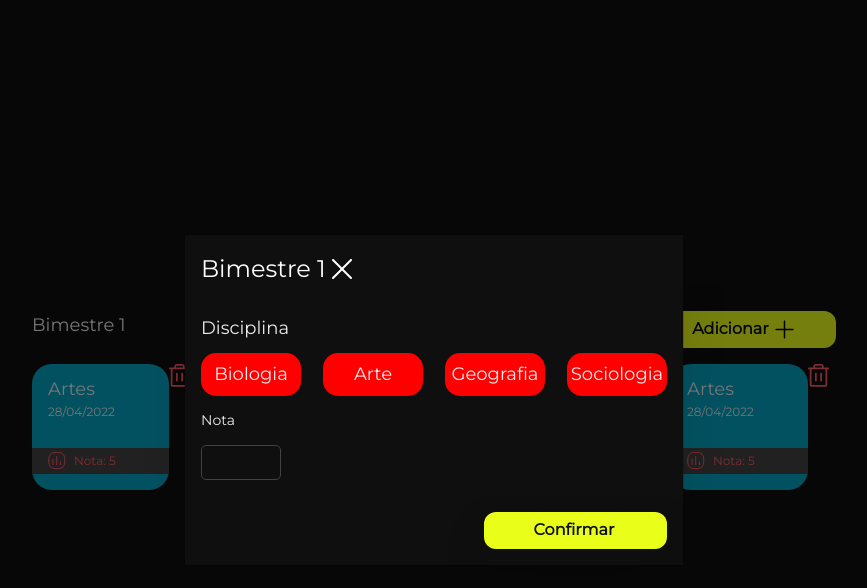
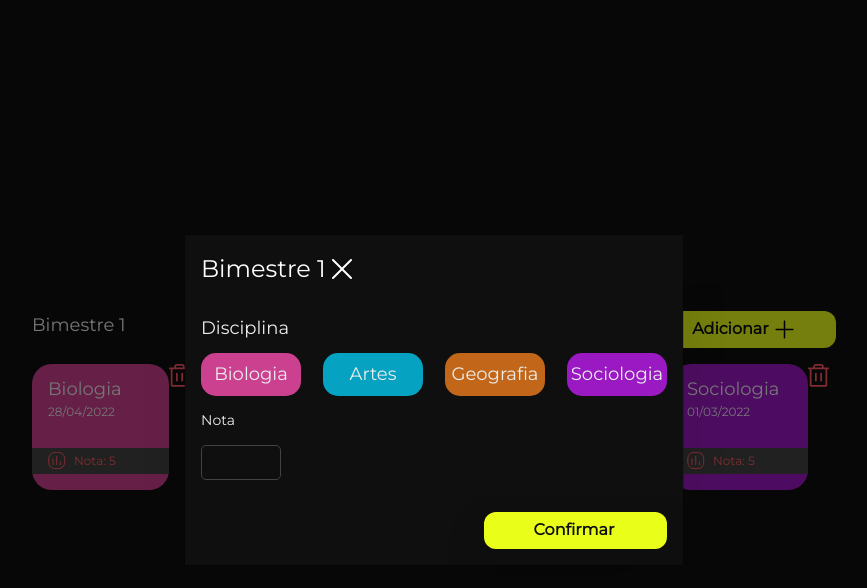
Before and after one commit to hugosique/grade-challenge-frontend, a React (Create React App) app: page / in a window 1280 px wide. Both pictures are taken after a click on the button "Adicionar". Shown: the top 588 px of the page, without its empty margins (206-1073 px from the left). Built offline with nearby package versions, Linux system fonts and the light colour scheme; no server answers.

Commit message:
grade colors and title

```diff
--- a/src/components/Bimester.tsx
+++ b/src/components/Bimester.tsx
@@ -9,6 +9,13 @@ import '../styles/Bimester.scss';
 import {IBimesterProps, IBimesterState} from '../interfaces/bimester.model';
 // Service
 import { ApiService } from '../services/api.service';
+
+const gradeData = [
+  { name: 'Biologia', color: '#CC4090', createdDate: '28/04/2022' },
+  { name: 'Artes', color: '#05A2C2', createdDate: '28/08/2022' },
+  { name: 'Geografia', color: '#C26719', createdDate: '31/12/2022' },
+  { name: 'Sociologia', color: '#9B19C2', createdDate: '01/03/2022' },
+];
 
 export default class Bimester extends Component<IBimesterProps, IBimesterState> {
 
@@ -31,7 +38,6 @@ export default class Bimester extends Component<IBimesterProps, IBimesterState>
 
       // Atualizar o estado com as notas
       this.setState({ grades: data });
-      console.log(data)
     } catch (error) {
       console.error('Erro ao buscar notas:', error);
     }
@@ -46,23 +52,29 @@ export default class Bimester extends Component<IBimesterProps, IBimesterState>
         <div className='bimester'>
           <div className='bimester__header'>
             <h1>Bimestre {this.props.number}</h1>
-            <Dialog bimesterNumber={number}/>
+            <Dialog bimesterNumber={number} gradeData={gradeData}/>
           </div>
 
           <div className='bimester__grades'>
             <Row className='g-5'>
-              <Col xs={6} md={3} className='col'>
-                <Grade />
+              {gradeData.map((grade, index) => (
+                  <Col key={index} xs={6} md={3} className='col'>
+                    <Grade {...grade} />
+                  </Col>
+                ))
+              }
+              {/* <Col xs={6} md={3} className='col'>
+                <Grade name='Biologia' color='#CC4090' createdDate='28/04/2022'/>
               </Col>
               <Col xs={6} md={3} className='col'>
-                <Grade />
+                <Grade name='Artes' color='#05A2C2' createdDate='28/08/2022'/>
               </Col>
               <Col xs={6} md={3} className='col'>
-                <Grade />
+                <Grade name='Geografia' color='#C26719' createdDate='31/12/2022'/>
               </Col>
               <Col xs={6} md={3} className='col'>
-                <Grade />
-              </Col>
+                <Grade name='Sociologia' color='#9B19C2' createdDate='01/03/2022'/>
+              </Col> */}
             </Row>
           </div>
         </div>
--- a/src/components/Dialog.tsx
+++ b/src/components/Dialog.tsx
@@ -13,6 +13,7 @@ import CloseIcon from '../assets/icons/Close.svg';
 export default class Dialog extends Component<IDialogProps, IDialogState> {
     constructor(props: IDialogProps) {
         super(props);
+        console.log(props)
 
         this.state = {
           show: false,
@@ -31,6 +32,7 @@ export default class Dialog extends Component<IDialogProps, IDialogState> {
 
     handleShow() {
         this.setState({ show: true });
+        console.log(this.props)
     }
 
     handleInputChange(event: React.ChangeEvent<HTMLInputElement>) {
@@ -66,7 +68,6 @@ export default class Dialog extends Component<IDialogProps, IDialogState> {
                     centered={true}
                     show={show}
                     onHide={this.handleClose}
-
                     keyboard={false}
                     className="custom-modal"
                     >
@@ -80,10 +81,10 @@ export default class Dialog extends Component<IDialogProps, IDialogState> {
                         <div className='form'>
                             <h1>Disciplina</h1>
                             <div className='form__grades'>
-                                <GradeButton name='Biologia'/>
-                                <GradeButton name='Arte'/>
-                                <GradeButton name='Geografia'/>
-                                <GradeButton name='Sociologia'/>
+                                <GradeButton name={this.props.gradeData[0].name} color={this.props.gradeData[0].color}/>
+                                <GradeButton name={this.props.gradeData[1].name} color={this.props.gradeData[1].color}/>
+                                <GradeButton name={this.props.gradeData[2].name} color={this.props.gradeData[2].color}/>
+                                <GradeButton name={this.props.gradeData[3].name} color={this.props.gradeData[3].color}/>
                             </div>
                             <h2>Nota</h2>
                             <input
--- a/src/components/Grade.tsx
+++ b/src/components/Grade.tsx
@@ -3,12 +3,14 @@ import '../styles/Grade.scss';
 import ChartIcon from '../assets/icons/Chart.svg';
 import TrashIcon from '../assets/icons/Trash.svg';
 
-export default (props: any) =>
+import { IGradeProps } from '../interfaces/grade.model';
+
+export default (props: IGradeProps) =>
     <div className='grade'>
-        <div className='grade__content'>
+        <div className='grade__content' style={{ background: props.color }}>
             <div className='grade__content--info'>
-                <h1>Artes</h1>
-                <h2>28/04/2022</h2>
+                <h1>{props.name}</h1>
+                <h2>{props.createdDate}</h2>
             </div>
             <div className='grade__content--note'>
                 <img src={ChartIcon} alt="ChartIcon" />
--- a/src/components/GradeButton.tsx
+++ b/src/components/GradeButton.tsx
@@ -1,6 +1,6 @@
 import '../styles/GradeButton.scss';
 
 export default (props: any) =>
-    <button className='grade-button'>
+    <button className='grade-button' style={{ background: props.color }}>
         {props.name}
     </button>
--- a/src/interfaces/dialog.model.ts
+++ b/src/interfaces/dialog.model.ts
@@ -5,4 +5,5 @@ export interface IDialogState {
 
 export interface IDialogProps {
     bimesterNumber: number;
+    gradeData: any;
 }
--- a/src/interfaces/grade.model.ts
+++ b/src/interfaces/grade.model.ts
@@ -1,3 +1,9 @@
 export interface IGrade {
 
 }
+
+export interface IGradeProps {
+    name: string;
+    color: string;
+    createdDate: string;
+}
--- a/src/styles/Grade.scss
+++ b/src/styles/Grade.scss
@@ -8,7 +8,7 @@
         width: 137px;
         height: 126px;
         border-radius: 20px;
-        background: $art-grade;
+
         padding: 1rem 0;
         display: flex;
         flex-direction: column;
--- a/src/styles/scss/_variables.scss
+++ b/src/styles/scss/_variables.scss
@@ -1,9 +1,9 @@
 $bg-color: #0F0F0F;
 
-$biology-grade: #CC4090;
-$geography-grade: #C26719;
-$art-grade: #05A2C2;
-$sociology-grade: #9B19C2;
+$biology-grade-color: #CC4090;
+$geography-grade-color: #C26719;
+$art-grade-color: #05A2C2;
+$sociology-grade-color: #9B19C2;
 $button-color: #E9FF1A;
 
 $note-bg-: #0F0F0FB2;
```
